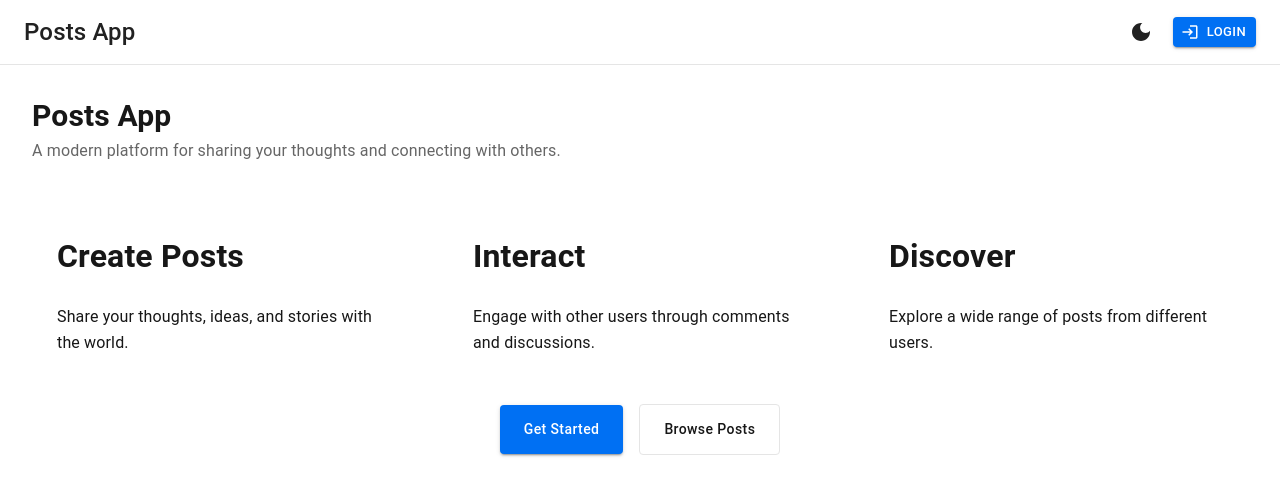
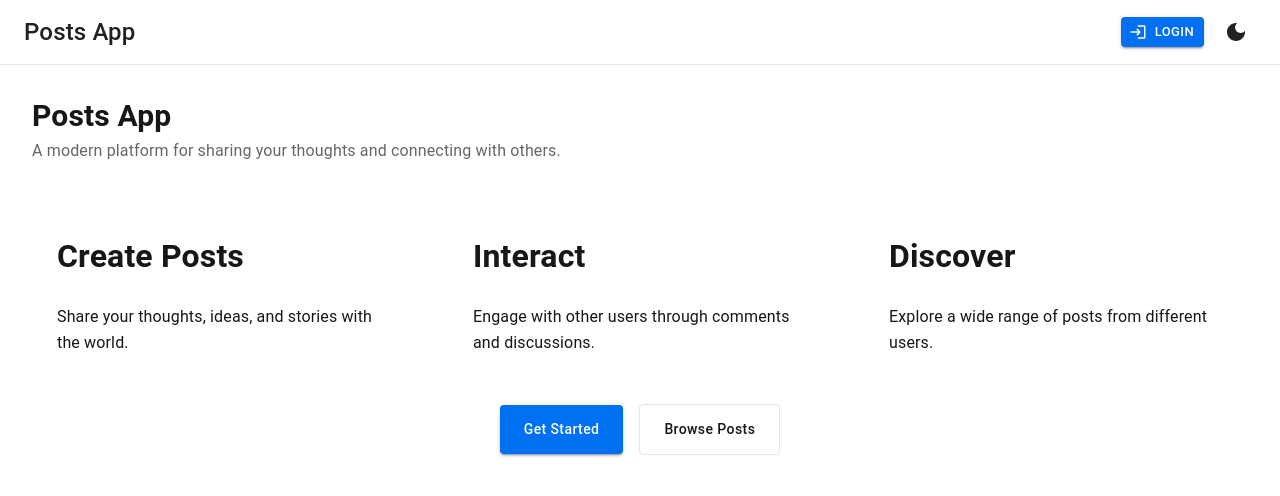
Before and after one commit to ismailonuraygan/posts-app, a Next.js app: page / in a window 1280 px wide. Shown: the top 496 px of the page. Built offline with nearby package versions, Linux system fonts and the light colour scheme.

Commit message:
fix: toggle button placement

```diff
--- a/src/components/Header/index.tsx
+++ b/src/components/Header/index.tsx
@@ -76,19 +76,6 @@ export default function Header() {
 			</Link>
 
 			<div className={styles.actions}>
-				<IconButton
-					onClick={toggleTheme}
-					aria-label="Toggle dark mode"
-					title="Toggle dark mode"
-					sx={
-						{
-							color: 'var(--text-color)',
-						}
-					}
-				>
-					{ mode === 'dark' ? <LightMode /> : <DarkMode /> }
-				</IconButton>
-
 				{
 					isPostsPage && isLoggedIn &&
 						<Link href="/posts/create">
@@ -118,6 +105,19 @@ export default function Header() {
 							</Button>
 						</Link>
 				}
+
+				<IconButton
+					onClick={toggleTheme}
+					aria-label="Toggle dark mode"
+					title="Toggle dark mode"
+					sx={
+						{
+							color: 'var(--text-color)',
+						}
+					}
+				>
+					{ mode === 'dark' ? <LightMode /> : <DarkMode /> }
+				</IconButton>
 			</div>
 		</header>
 	)
```
